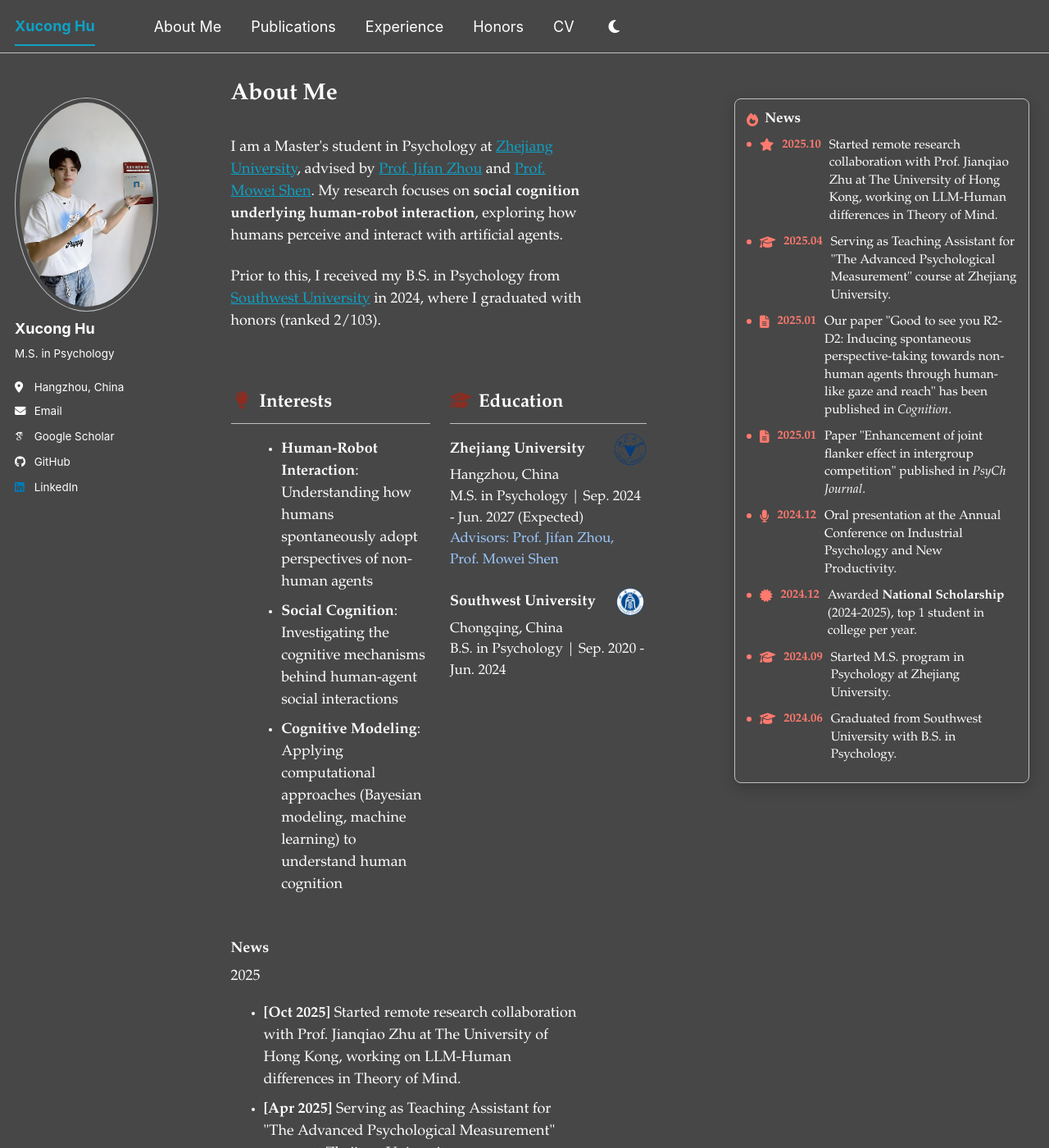
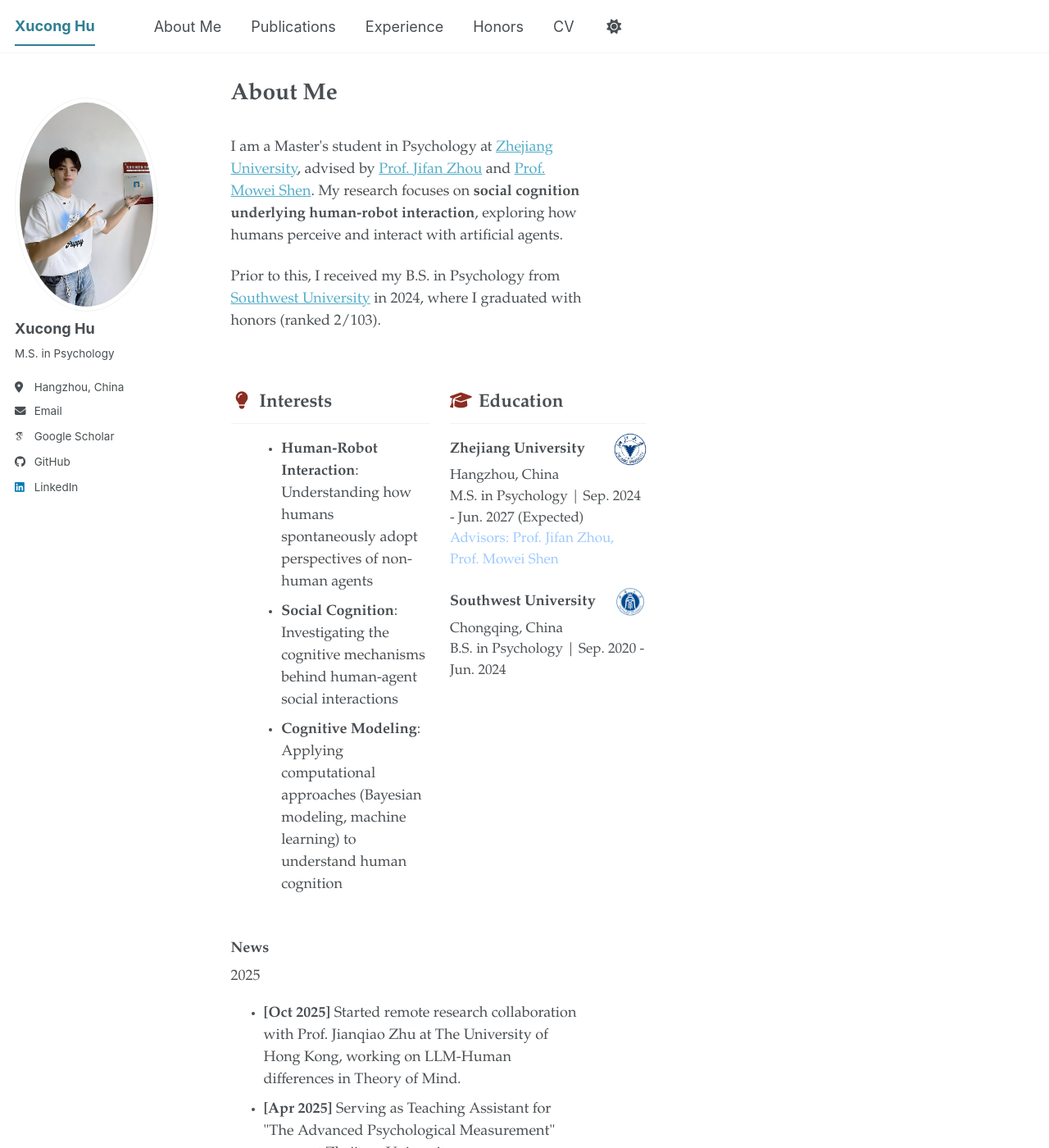
Before and after one commit to xuconghu/xuconghu.github.io, a Jekyll site: the page built from _pages/about.md, in a window 1280 px wide and 1400 px high. Shown: the whole window at 82% size. Built offline with Jekyll 4.4.1, drawn with Linux system fonts in a browser that asks for light colours; some web fonts are replaced; a script bundle is joined from its source files by our own code; library files that are not in the unit come from our copies; some of the changed text lies outside the part shown.

Commit message:
Remove News block, widen sidebar, set light default

```diff
--- a/_config.yml
+++ b/_config.yml
@@ -9,7 +9,7 @@
 # Basic Site Settings
 locale                   : "en-US"
 site_theme               : "default" # The available themes options are "default", "air", "sunrise", "mint", "dirt" and "contrast"
-default_theme            : "dark"
+default_theme            : "light"
 title                    : "Xucong Hu"
 title_separator          : "-"
 name                     : &name "Xucong Hu"
--- a/_pages/about.md
+++ b/_pages/about.md
@@ -67,54 +67,6 @@ redirect_from:
   </div>
 </div>
 
-<aside class="news-float" aria-label="News">
-  <div class="news-header">
-    <i class="fas fa-fire news-logo" aria-hidden="true"></i>
-    <span class="news-title">News</span>
-  </div>
-  <ul class="news-list">
-    <li class="news-item">
-      <span class="news-icon"><i class="fas fa-star" aria-hidden="true"></i></span>
-      <span class="news-date">2025.10</span>
-      <span class="news-text">Started remote research collaboration with Prof. Jianqiao Zhu at The University of Hong Kong, working on LLM-Human differences in Theory of Mind.</span>
-    </li>
-    <li class="news-item">
-      <span class="news-icon"><i class="fas fa-graduation-cap" aria-hidden="true"></i></span>
-      <span class="news-date">2025.04</span>
-      <span class="news-text">Serving as Teaching Assistant for "The Advanced Psychological Measurement" course at Zhejiang University.</span>
-    </li>
-    <li class="news-item">
-      <span class="news-icon"><i class="fas fa-file-lines" aria-hidden="true"></i></span>
-      <span class="news-date">2025.01</span>
-      <span class="news-text">Our paper "Good to see you R2-D2: Inducing spontaneous perspective-taking towards non-human agents through human-like gaze and reach" has been published in <em>Cognition</em>.</span>
-    </li>
-    <li class="news-item">
-      <span class="news-icon"><i class="fas fa-file-lines" aria-hidden="true"></i></span>
-      <span class="news-date">2025.01</span>
-      <span class="news-text">Paper "Enhancement of joint flanker effect in intergroup competition" published in <em>PsyCh Journal</em>.</span>
-    </li>
-    <li class="news-item">
-      <span class="news-icon"><i class="fas fa-microphone" aria-hidden="true"></i></span>
-      <span class="news-date">2024.12</span>
-      <span class="news-text">Oral presentation at the Annual Conference on Industrial Psychology and New Productivity.</span>
-    </li>
-    <li class="news-item">
-      <span class="news-icon"><i class="fas fa-certificate" aria-hidden="true"></i></span>
-      <span class="news-date">2024.12</span>
-      <span class="news-text">Awarded <strong>National Scholarship</strong> (2024-2025), top 1 student in college per year.</span>
-    </li>
-    <li class="news-item">
-      <span class="news-icon"><i class="fas fa-graduation-cap" aria-hidden="true"></i></span>
-      <span class="news-date">2024.09</span>
-      <span class="news-text">Started M.S. program in Psychology at Zhejiang University.</span>
-    </li>
-    <li class="news-item">
-      <span class="news-icon"><i class="fas fa-graduation-cap" aria-hidden="true"></i></span>
-      <span class="news-date">2024.06</span>
-      <span class="news-text">Graduated from Southwest University with B.S. in Psychology.</span>
-    </li>
-  </ul>
-</aside>
 
 ---
 
--- a/_sass/theme/_default_dark.scss
+++ b/_sass/theme/_default_dark.scss
@@ -31,7 +31,7 @@ $global-transition          : all 0.2s ease-in-out;
 $masthead-height            : 70px;
 $navicon-width              : 28px;
 $navicon-height             : 4px;
-$sidebar-link-max-width     : 300px;
+$sidebar-link-max-width     : 340px;
 $sidebar-screen-min-width   : 1024px;
 
 /* Dark theme for the site */
--- a/_sass/theme/_default_light.scss
+++ b/_sass/theme/_default_light.scss
@@ -23,7 +23,7 @@ $global-transition          : all 0.2s ease-in-out;
 $masthead-height            : 70px;
 $navicon-width              : 28px;
 $navicon-height             : 4px;
-$sidebar-link-max-width     : 300px;
+$sidebar-link-max-width     : 340px;
 $sidebar-screen-min-width   : 1024px;
 
 /* Default light theme for the site */
```
